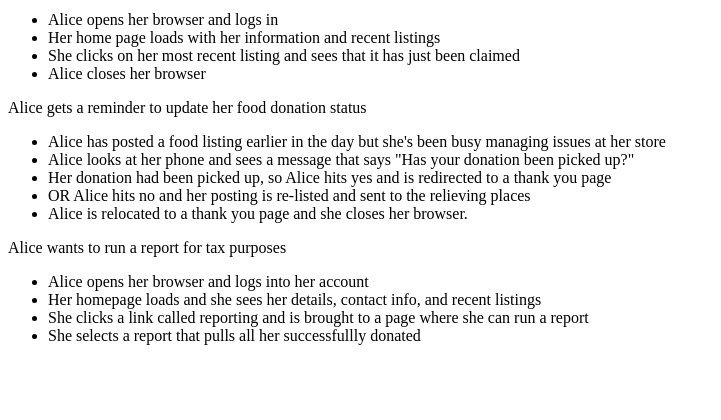
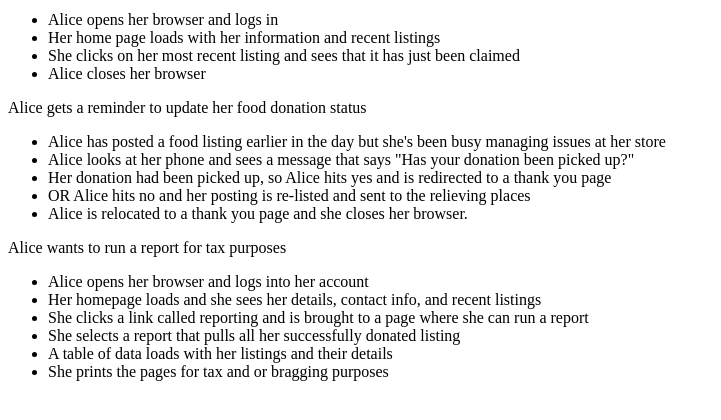
Before and after one commit to brbrown59/bread-basket, a PHP site: page /public_html/documentation/persona-alice.php in a window 1280 px wide. Shown: the part 367-787 px from the top of the page, without its empty margins (0-721 px from the left). Run offline with PHP 8.4, Linux system fonts and the light colour scheme.

Commit message:
finished Alice use cases

```diff
--- a/public_html/documentation/persona-alice.php
+++ b/public_html/documentation/persona-alice.php
@@ -42,7 +42,9 @@
 			<li>Alice opens her browser and logs into her account</li>
 			<li>Her homepage loads and she sees her details, contact info, and recent listings</li>
 			<li>She clicks a link called reporting and is brought to a page where she can run a report</li>
-			<li>She selects a report that pulls all her successfullly donated </li>
+			<li>She selects a report that pulls all her successfully donated listing</li>
+			<li>A table of data loads with her listings and their details</li>
+			<li>She prints the pages for tax and or bragging purposes</li>
 		</ul>
 	</body>
 
```
